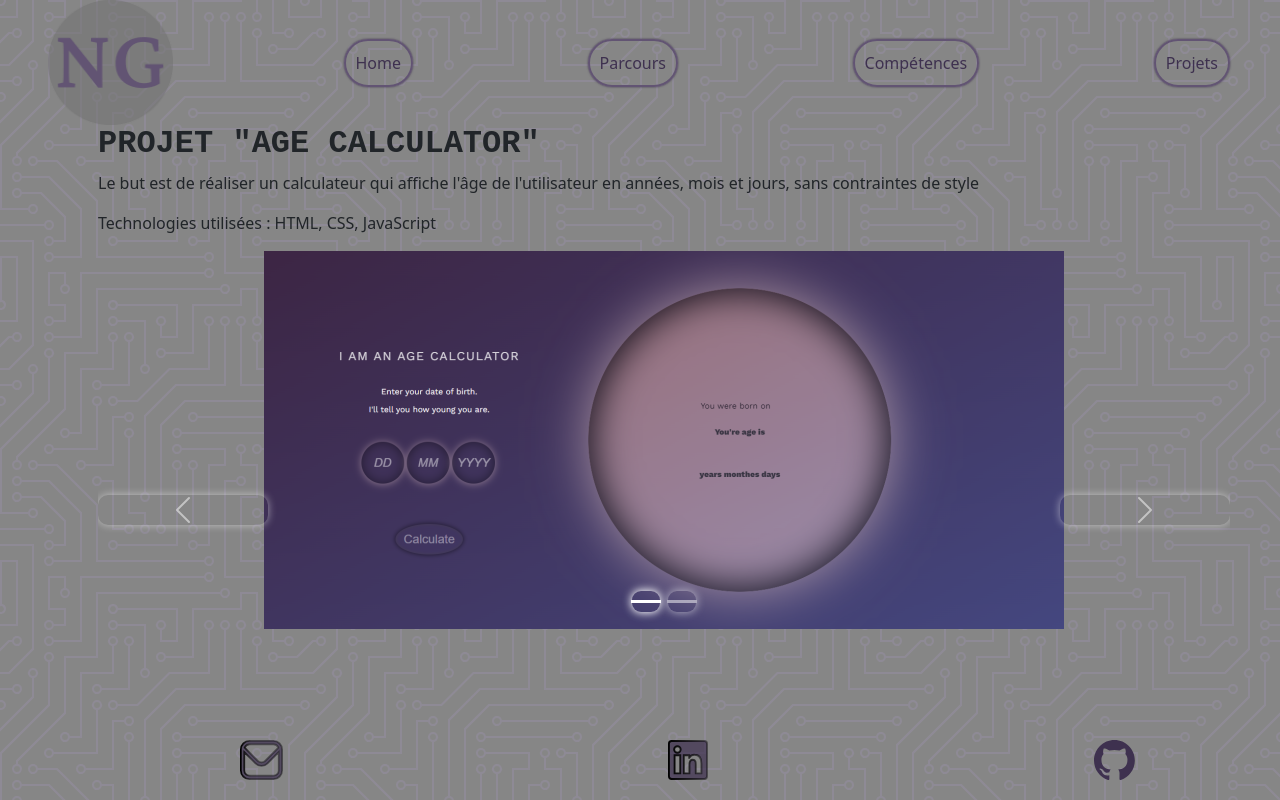
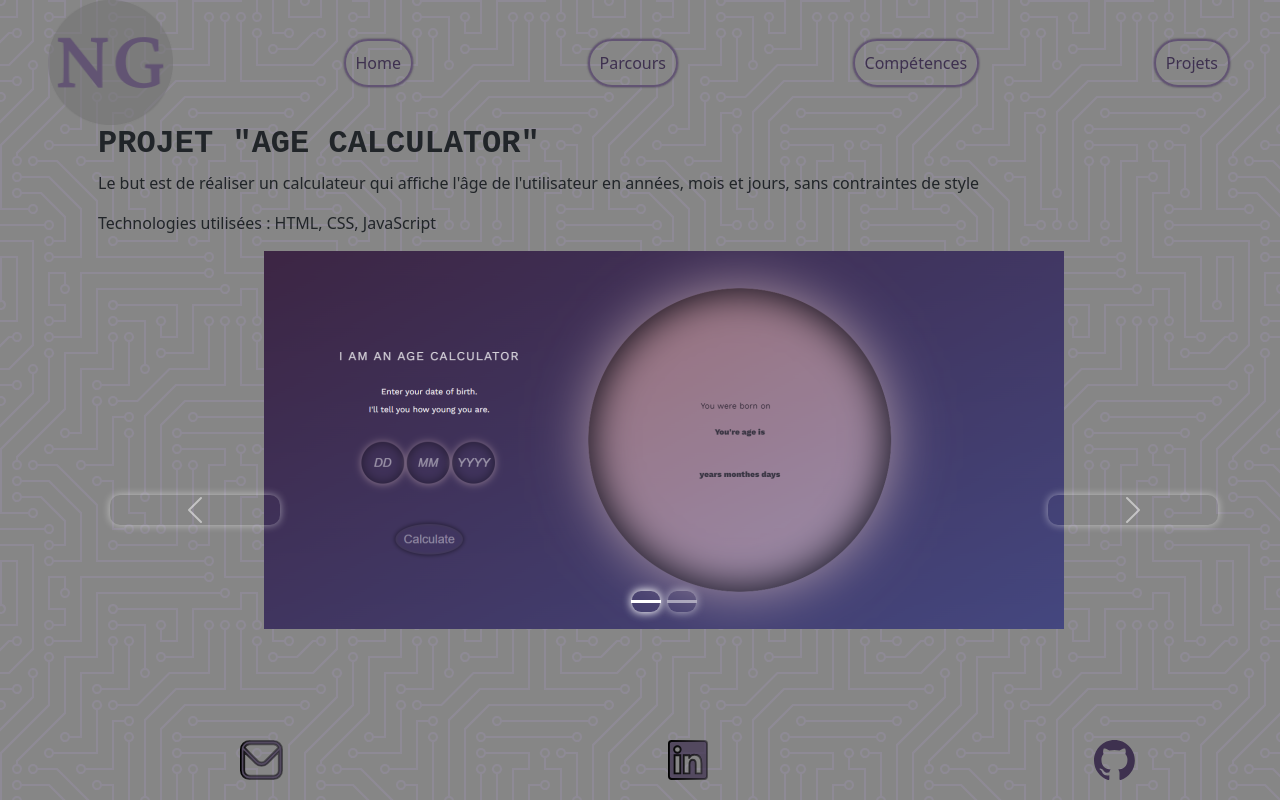
Before and after one commit to privateion/cv, a Vue app: page /Portfolio in a window 1280 px wide. Built offline with nearby package versions, Linux system fonts and the light colour scheme.

Commit message:
cv/src/style/components/carousel.scss : offset carousel control buttons

```diff
--- a/src/style/components/carousel.scss
+++ b/src/style/components/carousel.scss
@@ -17,4 +17,12 @@
     font-family: "Source Code Pro", monospace;
     font-size: 2rem;
   }
+
+  .carousel-control-next {
+    right: 0.75rem;
+  }
+
+  .carousel-control-prev {
+    left: 0.75rem;
+  }
 }
```
